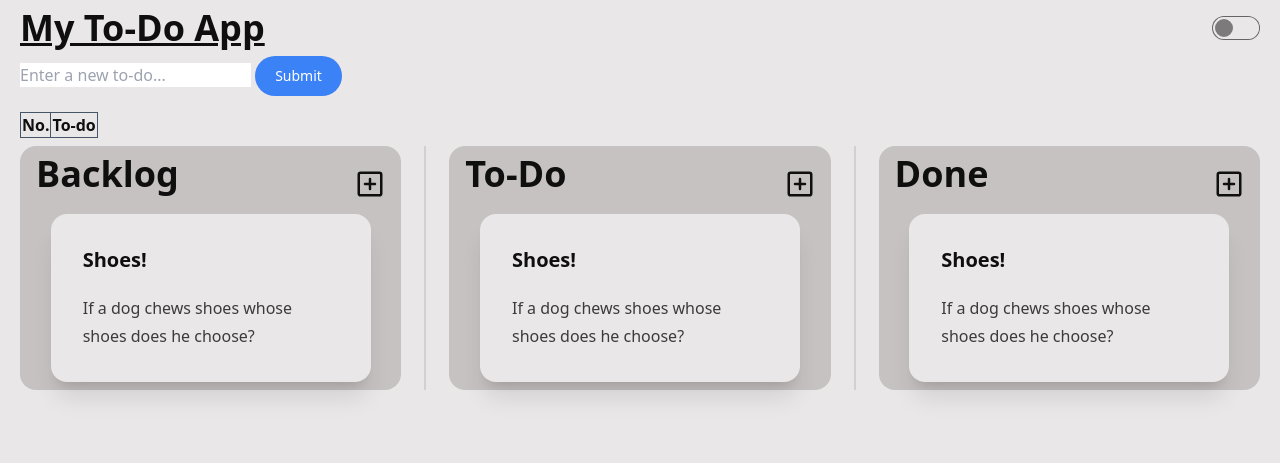
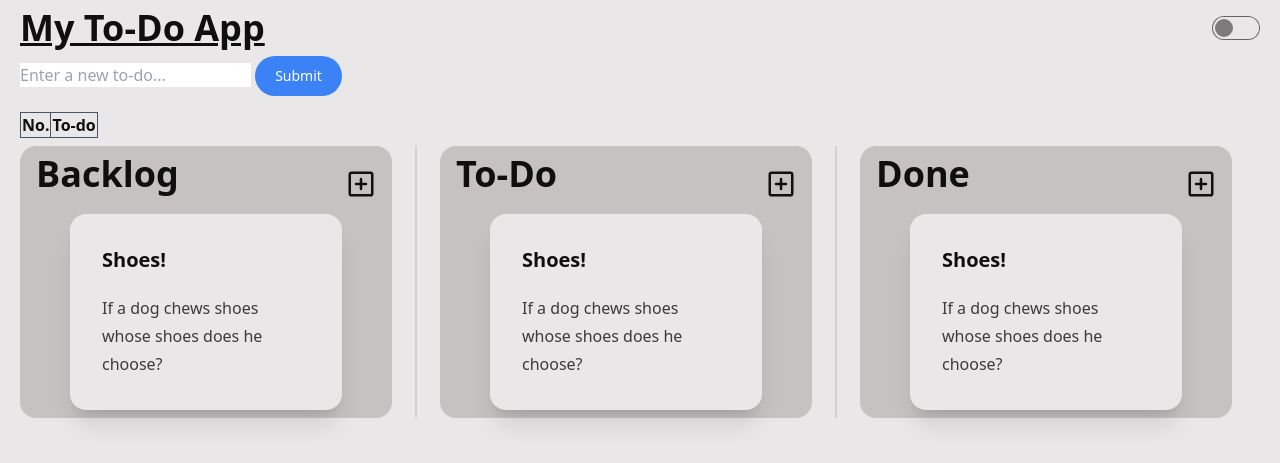
Before and after one commit to Jason-CKY/fastapi-htmx-example, a Python web app: template app/templates/index.html in a window 1280 px wide. Shown: the top 463 px of the page. Run offline with Jinja, Linux system fonts and the light colour scheme; the template is opened without the code that fills it, so the values that code supplies are empty; style sheets or scripts are compiled from the project's sources; some libraries are stand-ins or nearby versions.

Commit message:
use relative width instead of by view port

```diff
--- a/app/templates/index.html
+++ b/app/templates/index.html
@@ -100,7 +100,7 @@
     </div>
 
     <div class="flex w-full">
-      <div class="card rounded-box grid w-[30vw] bg-base-300 p-2">
+      <div class="card rounded-box grid w-[30%] bg-base-300 p-2">
         <div class="mx-2 flex flex-col">
           <div class="flex items-center justify-between">
             <article class="prose mb-5">
@@ -123,7 +123,7 @@
               </g>
             </svg>
           </div>
-          <div class="card w-[25vw] place-self-center bg-base-100 shadow-xl">
+          <div class="card w-[80%] place-self-center bg-base-100 shadow-xl">
             <div class="card-body">
               <article class="prose">
                 <h2 class="card-title">Shoes!</h2>
@@ -136,7 +136,7 @@
 
       <div class="divider divider-horizontal"></div>
 
-      <div class="card rounded-box grid w-[30vw] bg-base-300 p-2">
+      <div class="card rounded-box grid w-[30%] bg-base-300 p-2">
         <div class="mx-2 flex flex-col">
           <div class="flex items-center justify-between">
             <article class="prose mb-5">
@@ -159,7 +159,7 @@
               </g>
             </svg>
           </div>
-          <div class="card w-[25vw] place-self-center bg-base-100 shadow-xl">
+          <div class="card w-[80%] place-self-center bg-base-100 shadow-xl">
             <div class="card-body">
               <article class="prose">
                 <h2 class="card-title">Shoes!</h2>
@@ -172,7 +172,7 @@
 
       <div class="divider divider-horizontal"></div>
 
-      <div class="card rounded-box grid w-[30vw] bg-base-300 p-2">
+      <div class="card rounded-box grid w-[30%] bg-base-300 p-2">
         <div class="mx-2 flex flex-col">
           <div class="flex items-center justify-between">
             <article class="prose mb-5">
@@ -195,7 +195,7 @@
               </g>
             </svg>
           </div>
-          <div class="card w-[25vw] place-self-center bg-base-100 shadow-xl">
+          <div class="card w-[80%] place-self-center bg-base-100 shadow-xl">
             <div class="card-body">
               <article class="prose">
                 <h2 class="card-title">Shoes!</h2>
```
